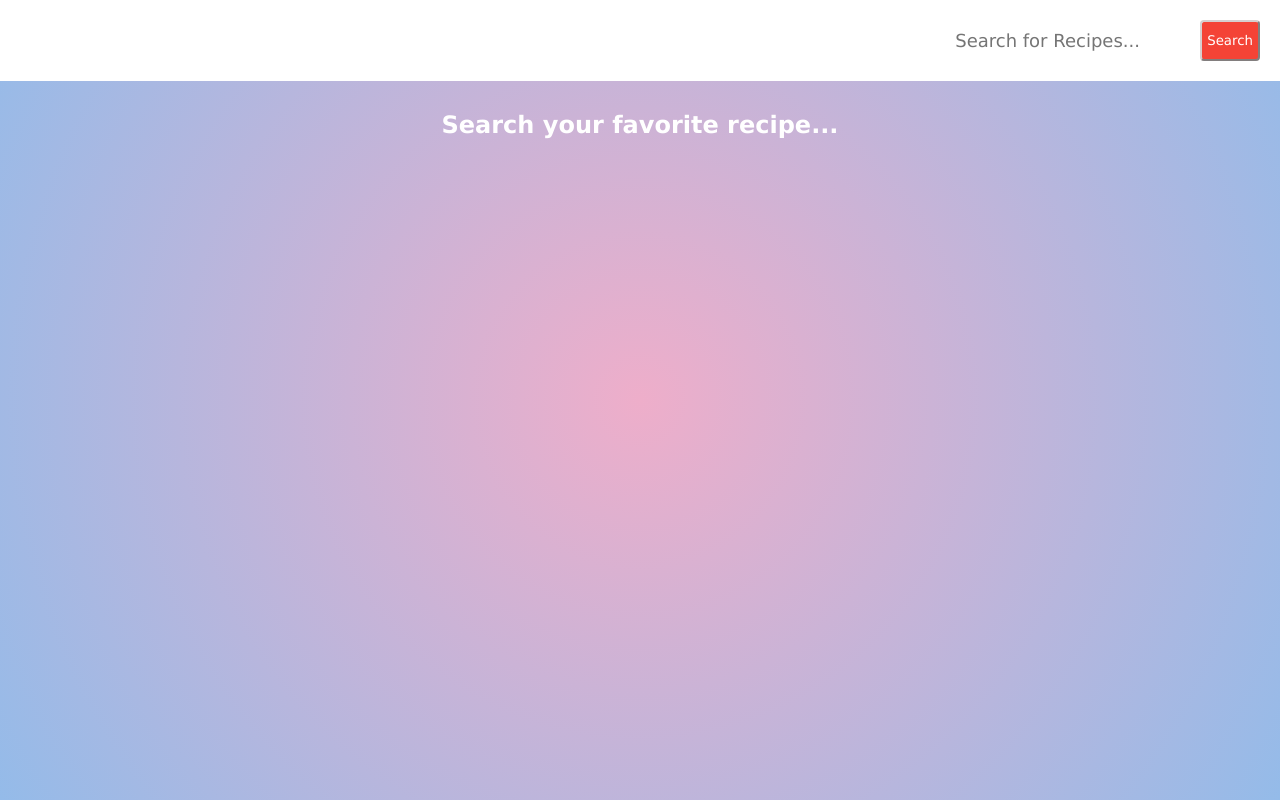
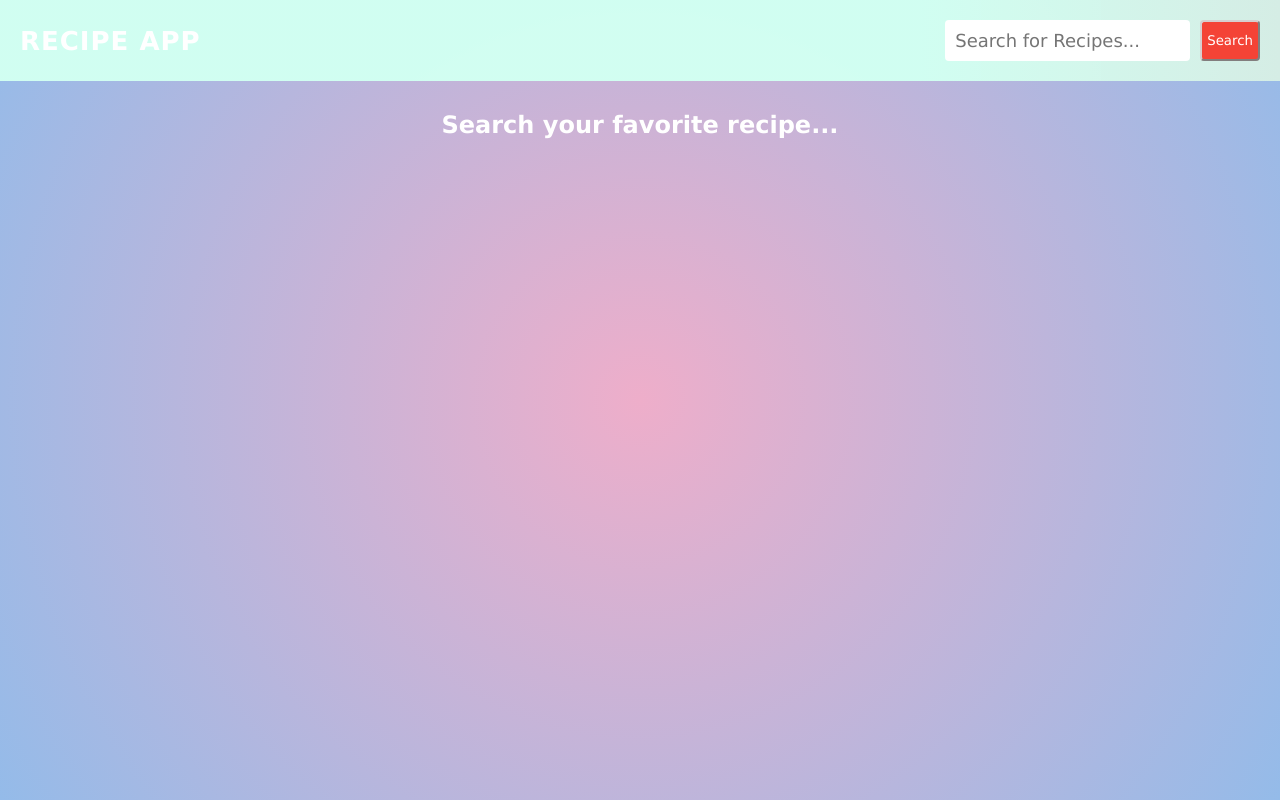
Before and after one commit to PawanBangera1/Recipe-App, a plain HTML site: page index.html in a window 1280 px wide. Drawn offline with Linux system fonts and the light colour scheme.

Commit message:
Update style.css

```diff
--- a/style.css
+++ b/style.css
@@ -13,7 +13,8 @@ body{
 
 
 header nav{
-    background: #ffffff;
+    background: rgb(209,255,241);
+    background: linear-gradient(90deg, rgba(209,255,241,0.989233193277311) 72%, rgba(213,237,229,1) 100%);
     padding: 20px;
     display: flex;
     justify-content: space-between;
```
